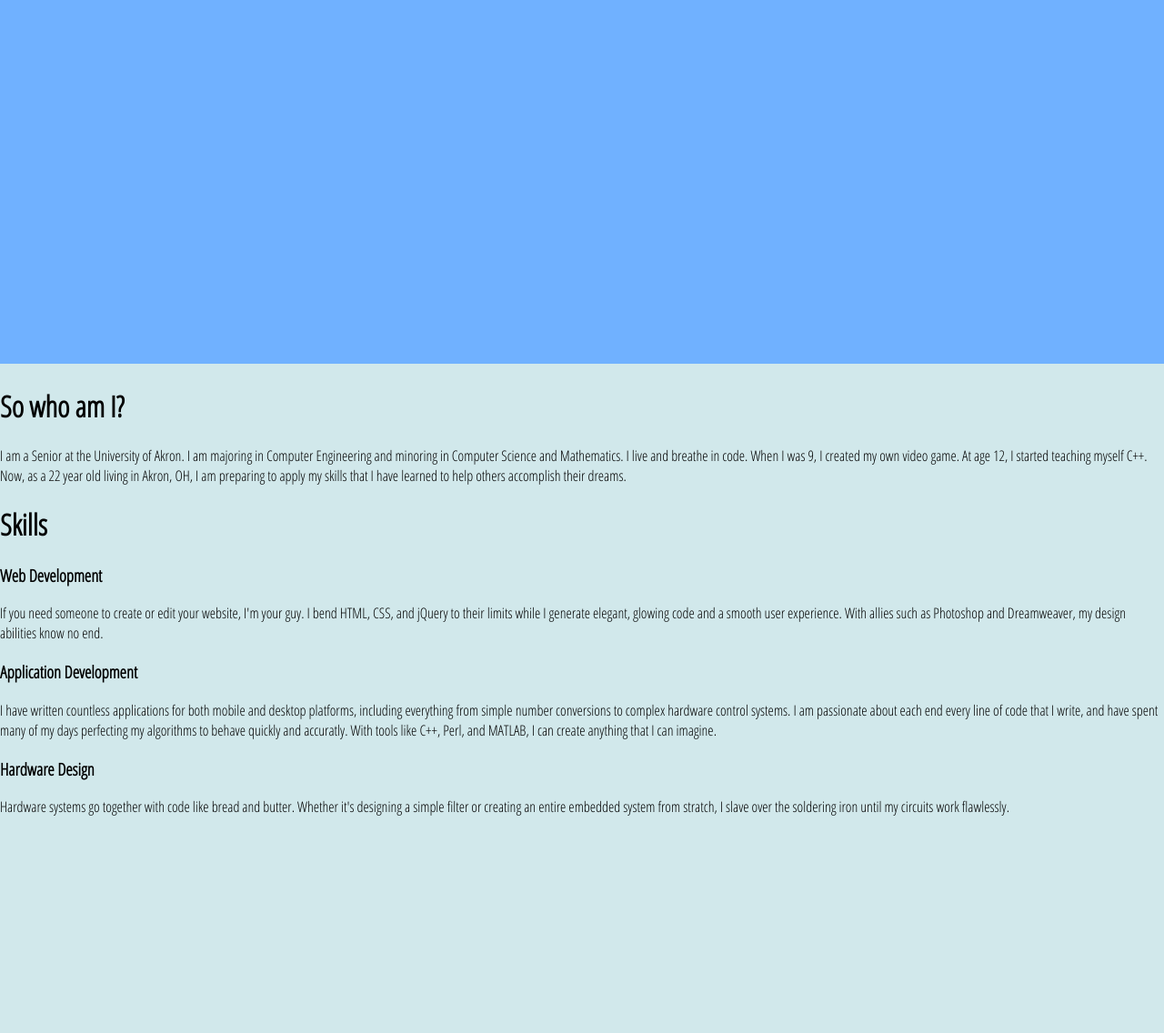
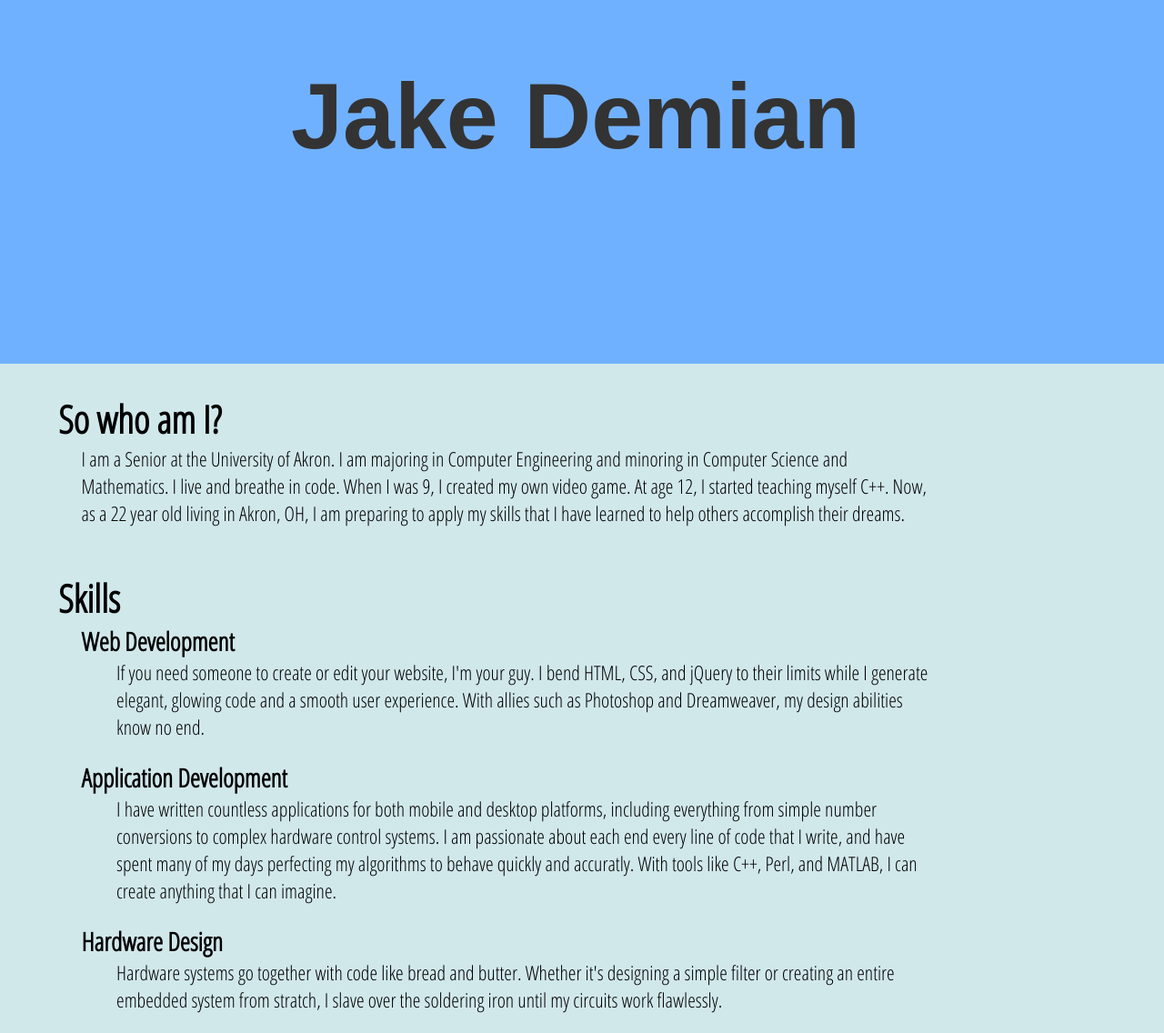
Before and after one commit to jakeQuery/jakeQuery.github.io, a PHP site: page / in a window 1280 px wide. Shown: the part 101-1237 px from the top of the page at 91% size. Before the commit the page ends 998 px from the top, so only its background shows below. Run offline with PHP 8.4, Linux system fonts and the light colour scheme; some libraries are stand-ins or nearby versions.

Commit message:
Finished 90% of banner and 90% of first text field

```diff
--- a/index.html
+++ b/index.html
@@ -36,30 +36,32 @@
 
             <div class="banner">
 
+            	<h1 class="myname">Jake Demian_</h1>
                 <div class="fader"></div>
-                <div class="bannertext"><p>Hi, I'm Jake.  <br>I'm a computer engineer.</p></div>
+                <img src="self_cartoon.png" class="selfpic"/>
+                <div class="bannertext"><p>Hi, I'm Jake.<br>I'm a computer engineer.<br></p></div>
 
 
 			</div>
 
-        	<div class="whoami">
-                <h1 class="whoami-title">So who am I?</h1>
+        	<div class="whoami zoomable">
+                <h1>So who am I?</h1>
                 <p>I am a Senior at the University of Akron.  I am majoring in Computer Engineering and minoring in Computer Science and Mathematics.  I live and breathe in code.  When I was 9, I created my own video game.  At age 12, I started teaching myself C++.  Now, as a 22 year old living in Akron, OH, I am preparing to apply my skills that I have learned to help others accomplish their dreams.</p>
             </div>
 
 
-            <div class="skills">
+            <div class="skills zoomable">
                 <h1 class="skills-title">Skills</h1>
                 <ul>
-                    <li class="web-skill">
+                    <li class="zoomable">
                         <h3>Web Development</h3>
                         <p>If you need someone to create or edit your website, I'm your guy.  I bend HTML, CSS, and jQuery to their limits while I generate elegant, glowing code and a smooth user experience.  With allies such as Photoshop and Dreamweaver, my design abilities know no end.</p>
                     </li>
-                    <li>
+                    <li class="zoomable">
                         <h3>Application Development</h3>
                         <p>I have written countless applications for both mobile and desktop platforms, including everything from simple number conversions to complex hardware control systems.  I am passionate about each end every line of code that I write, and have spent many of my days perfecting my algorithms to behave quickly and accuratly. With tools like C++, Perl, and MATLAB, I can create anything that I can imagine.</p>
                     </li>
-                    <li>
+                    <li class="zoomable">
                         <h3>Hardware Design</h3>
                         <p>Hardware systems go together with code like bread and butter.  Whether it's designing a simple filter or creating an entire embedded system from stratch, I slave over the soldering iron until my circuits work flawlessly.</p>
                     </li>
--- a/script.js
+++ b/script.js
@@ -1,21 +1,62 @@
+//manage name size when window resizes
+function manageNameSize()
+{
+	$('.myname').css('font-size',($(window).width()*0.08)+'px');
+}
+
 $(document).ready(function()
 {
 	var animateTime_ms = 700;
 	var fadeTime_ms = 500;
+	var underscoreToggle = 1;
+
+	//things to do right off the bat
+	manageNameSize();
 
 	//hover transparency
 	$(".banner").hover(function()
 	{
-		$(".banner .fader").fadeTo(fadeTime_ms, 0.3);
-		$(".bannertext").stop().animate({left: "75%"}, animateTime_ms);
+		$(".banner .fader").stop().fadeTo(fadeTime_ms, 0.3);
+		$(".bannertext").stop().animate({left: "85%"}, animateTime_ms);
+		$(".selfpic").stop().fadeTo(800, 1);
+		$(".myname").stop().fadeTo(fadeTime_ms, 0);
+
 
 	}, function()
 	{
-		$(".banner .fader").fadeTo(fadeTime_ms, 0.2);
-		$(".bannertext").stop().animate({left: "-75%"}, animateTime_ms);
+		$(".banner .fader").stop().fadeTo(fadeTime_ms, 0.2);
+		$(".bannertext").stop().animate({left: "-85%"}, animateTime_ms);
+		$(".selfpic").stop().fadeTo(300, 0);
+		$(".myname").stop().fadeTo(fadeTime_ms, 1);
 
 	});
 
+	$(window).resize(function()
+	{
+		manageNameSize();
+	});
 
+	//make underscore flash
+	setInterval(function()
+	{
+		if(underscoreToggle == 0)
+		{
+			underscoreToggle = 1;
+			$(".myname").text('Jake Demian_');
+		}
+		else
+		{
+			underscoreToggle = 0;
+			$(".myname").text('Jake Demian ');
+		}
+	}, 500);
+
+    $('.zoomable').hover(function()
+    {
+        $(this).animate({left: "+=1%"}, 75);
+    }, function()
+    {
+        $(this).animate({left: "-=1%"}, 75);
+    });
 
 });
--- a/stylesheet.css
+++ b/stylesheet.css
@@ -109,9 +109,9 @@ body
 
 .bannertext
 {
-	width:80%;
+	width:90%;
 	height:100%;
-	font-size: 42px;
+	font-size: 60px;
 	/*background-color: #777777;*/
 
 
@@ -153,23 +153,84 @@ body
 	opacity: 0.2;
 }
 
+.selfpic
+{
+	height: 100%;
+	margin-left: -35%;
+	position: relative;
+	opacity: 0;
+}
+
+.myname
+{
+	position: absolute;
+	text-align: center;
+	margin-left: 25%;
+}
 
 
 
 
-
-
-
+/*  Who Am I? ==============*/
 .whoami
 {
 	font-family: 'Open Sans Condensed', sans-serif;
 }
 
+.whoami h1
+{
+    font-size: 42px;
+    font-weight: bold;
+    margin-bottom: 0;
+    margin-left: 5%;
+}
+
+.whoami p
+{
+    font-size: 22px;
+    margin-top: 0;
+    margin-left: 7%;
+    margin-right: 20%;
+}
+
+.zoomable
+{
+    display: inline-block;
+    position: relative;
+}
+
+
+/* Skills ===================*/
 .skills
 {
 	font-family: 'Open Sans Condensed', sans-serif;
 }
 
+.skills h1
+{
+    font-size: 42px;
+    font-weight: bold;
+    margin-bottom: 0;
+    margin-left: 5%;
+}
+
+.skills h3
+{
+    font-size: 28px;
+    font-weight: bold;
+    margin-bottom: 0;
+    margin-left: 7%;
+    margin-top: 0;
+
+}
+
+.skills p
+{
+    font-size: 22px;
+    margin-top: 0;
+    margin-left: 10%;
+    margin-right: 20%;
+}
 
 /*   FOOTER
 ======================================*/
@@ -221,6 +282,11 @@ body
 		margin-left: 5%;
 	}
 
+	.bannertext
+	{
+		font-size: 30px;
+	}
+
 
 
 }
```
